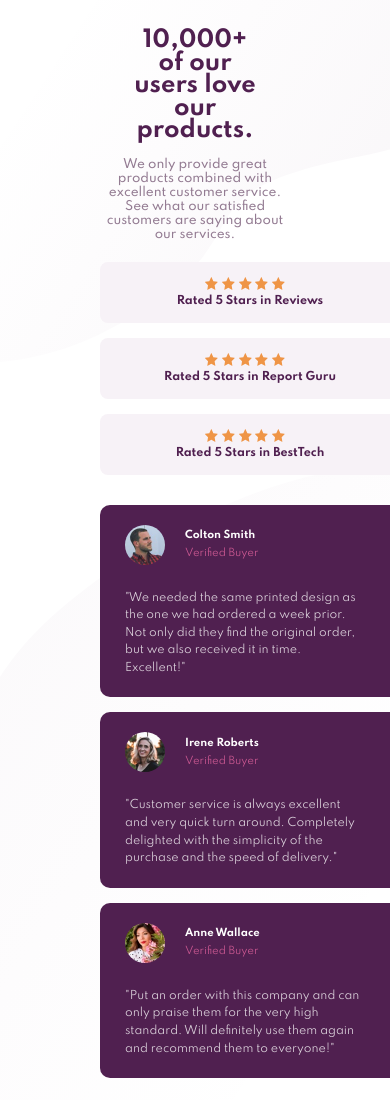
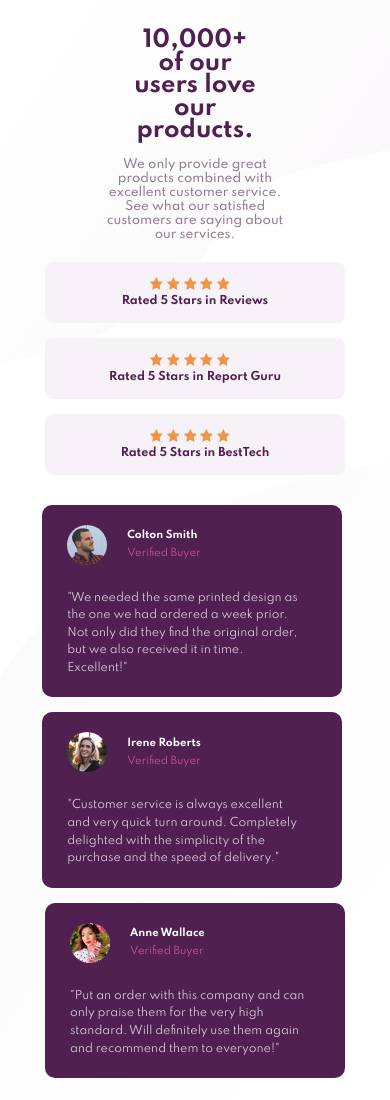
Before and after one commit to antomuangigitau/FrontendMentor_Challenges, a plain HTML site: page index.html in a window 390 px wide. Shown: the top 1100 px of the page. Drawn offline with Linux system fonts and the light colour scheme.

Commit message:
Update style.css
Updated alignment for max-width 768p to center

```diff
--- a/style.css
+++ b/style.css
@@ -156,7 +156,7 @@ body{
   }
   .top-section {
     flex-direction: column;
-    align-items: flex-start;
+    align-items: center;
   }
   .top-left {
     margin-bottom: 20px;
@@ -187,7 +187,7 @@ body{
   .design {
     margin-top: 30px;
     flex-direction: column;
-    align-items: flex-start;
+    align-items: center;
   }
   .main {
   width: 300px;
```
